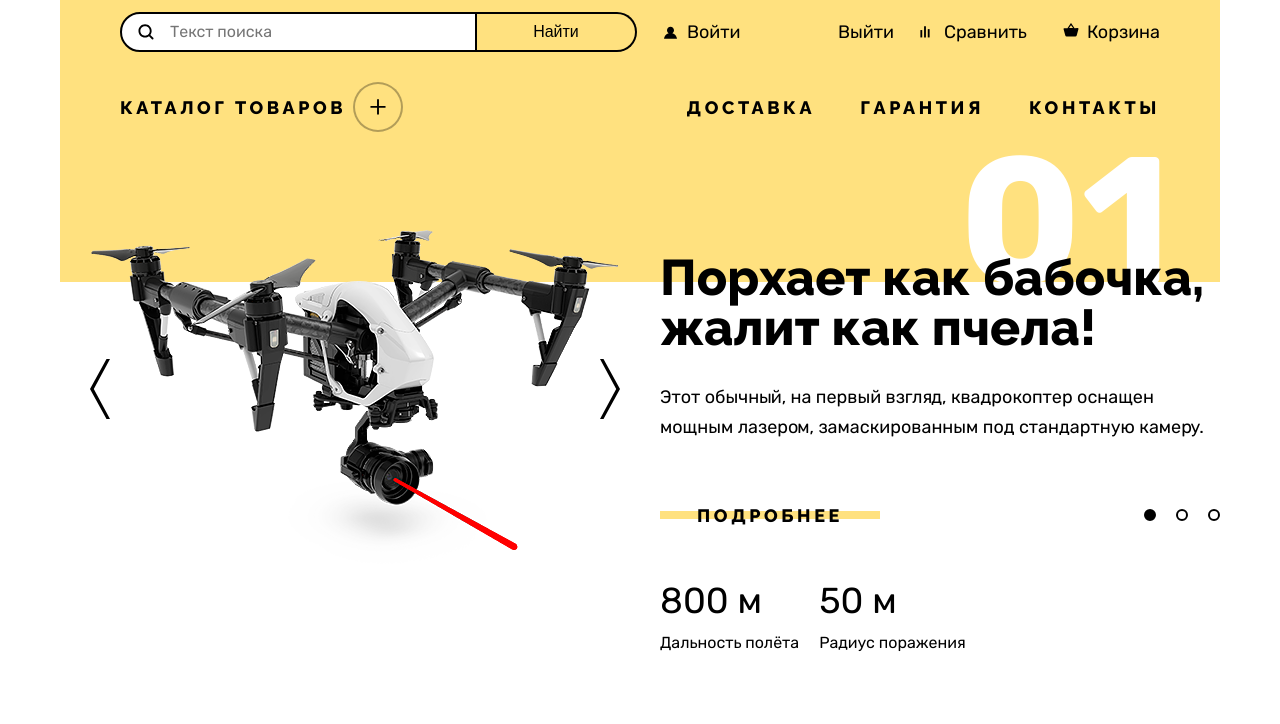
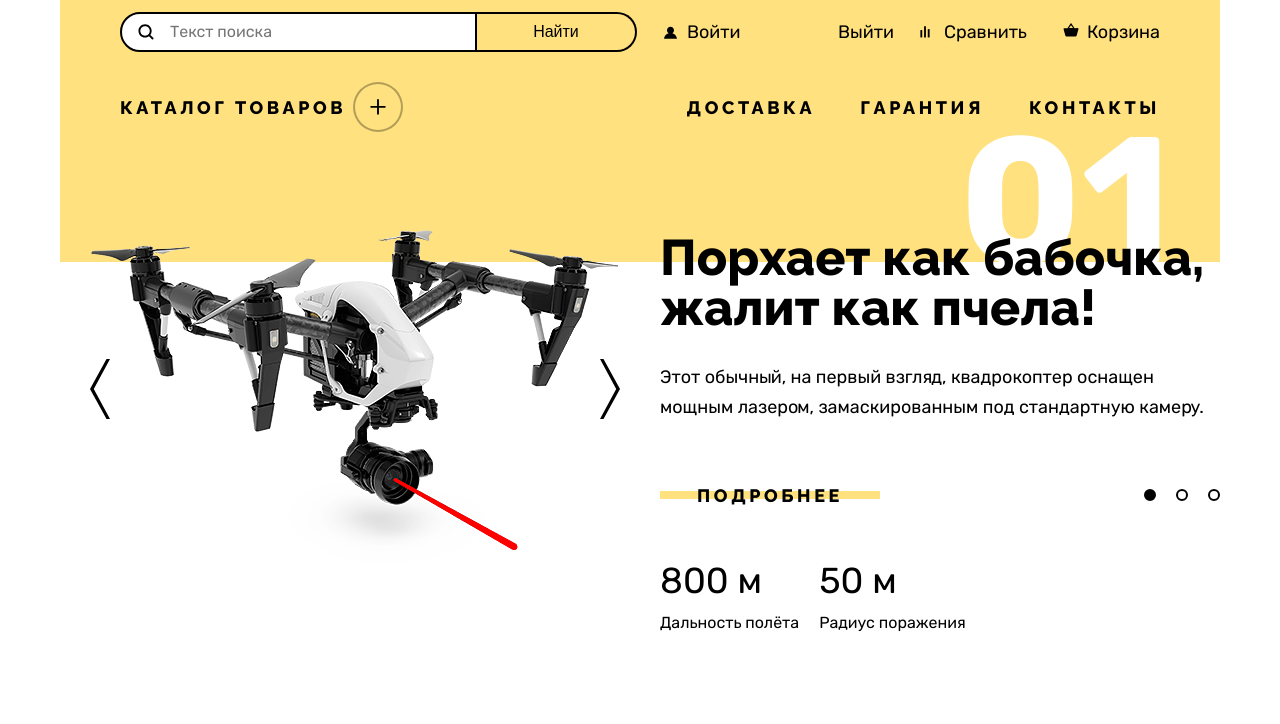
Before and after one commit to vikkont79/device-shop, a plain HTML site: page index.html in a window 1280 px wide. Shown: the part 76-800 px from the top of the page. Drawn offline with Linux system fonts and the light colour scheme.

Commit message:
Базовая вёрстка index завершена

```diff
--- a/css/styles.css
+++ b/css/styles.css
@@ -276,7 +276,7 @@
   text-align: right;
   margin: 0;
   padding-inline-end: 49px;
-  padding-block-start: 75px;
+  padding-block-start: 55px;
   padding-block-end: 45px;
   background-color: #FFE17F;
   color: #FFFFFF;
```
